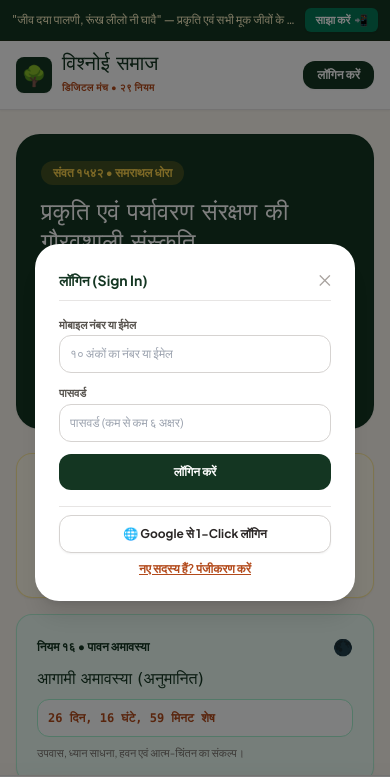
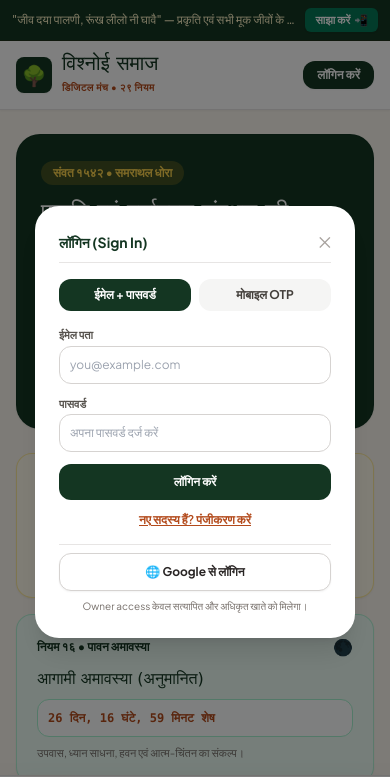
Before and after one commit to jaigodara/YOURWEBSITE, a plain HTML site: page index.html in a window 390 px wide. Both pictures are taken after a click on the button "लॉगिन करें". Shown: the top 777 px of the page. Drawn offline with nearby package versions, Linux system fonts and the light colour scheme; no server answers; a web font is replaced by a local one.

Commit message:
Add simple email, phone OTP, and Google login options

```diff
--- a/index.html
+++ b/index.html
@@ -387,30 +387,39 @@
         <h3 class="font-bold text-sm text-forest" id="authTitle">लॉगिन (Sign In)</h3>
         <button onclick="window.BishnoiAuth.closeAuthModal()" class="text-stone-400 hover:text-black">✕</button>
       </div>
-      <form onsubmit="window.BishnoiAuth.handleAuthSubmit(event)" class="space-y-3">
+      <div class="grid grid-cols-2 gap-2">
+        <button type="button" id="emailLoginTab" onclick="window.BishnoiAuth.setLoginMethod('email')" class="py-2 rounded-xl bg-forest text-white text-xs font-bold">ईमेल + पासवर्ड</button>
+        <button type="button" id="phoneLoginTab" onclick="window.BishnoiAuth.setLoginMethod('phone')" class="py-2 rounded-xl bg-stone-100 text-stone-700 text-xs font-bold">मोबाइल OTP</button>
+      </div>
+      <form id="emailLoginForm" onsubmit="window.BishnoiAuth.handleAuthSubmit(event)" class="space-y-3">
         <div id="nameRow" class="hidden">
           <label class="block text-[11px] font-semibold text-stone-600 mb-0.5">पूरा नाम</label>
           <input type="text" id="loginName" placeholder="अपना नाम दर्ज करें" class="w-full p-2.5 text-xs border border-stone-300 rounded-xl">
         </div>
         <div>
-          <label class="block text-[11px] font-semibold text-stone-600 mb-0.5">मोबाइल नंबर या ईमेल</label>
-          <input type="text" id="loginIdentifier" required placeholder="१० अंकों का नंबर या ईमेल" class="w-full p-2.5 text-xs border border-stone-300 rounded-xl">
+          <label class="block text-[11px] font-semibold text-stone-600 mb-0.5">ईमेल पता</label>
+          <input type="email" id="loginIdentifier" required autocomplete="username" placeholder="you@example.com" class="w-full p-2.5 text-xs border border-stone-300 rounded-xl">
         </div>
         <div>
           <label class="block text-[11px] font-semibold text-stone-600 mb-0.5">पासवर्ड</label>
-          <input type="password" id="loginPass" required minlength="6" placeholder="पासवर्ड (कम से कम ६ अक्षर)" class="w-full p-2.5 text-xs border border-stone-300 rounded-xl">
+          <input type="password" id="loginPass" required minlength="6" autocomplete="current-password" placeholder="अपना पासवर्ड दर्ज करें" class="w-full p-2.5 text-xs border border-stone-300 rounded-xl">
         </div>
-        <button type="submit" id="authSubmitBtn" class="w-full py-2.5 bg-forest text-white rounded-xl text-xs font-semibold hover:bg-emerald-950 transition">
-          लॉगिन करें
-        </button>
+        <button type="submit" id="authSubmitBtn" class="w-full py-2.5 bg-forest text-white rounded-xl text-xs font-semibold hover:bg-emerald-950 transition">लॉगिन करें</button>
+        <button type="button" onclick="window.BishnoiAuth.toggleAuthMode()" id="authToggleBtn" class="text-xs text-terracotta underline font-semibold block w-full">नए सदस्य हैं? पंजीकरण करें</button>
       </form>
+      <div id="phoneLoginForm" class="hidden space-y-3">
+        <p class="text-[11px] leading-relaxed text-stone-600">अपने मोबाइल पर SMS verification code पाने के लिए देश कोड सहित नंबर दर्ज करें, जैसे +919876543210।</p>
+        <input type="tel" id="phoneLoginNumber" inputmode="tel" autocomplete="tel" placeholder="+91 98765 43210" class="w-full p-2.5 text-xs border border-stone-300 rounded-xl">
+        <button type="button" id="sendPhoneCodeBtn" onclick="window.BishnoiAuth.sendPhoneCode()" class="w-full py-2.5 bg-forest text-white rounded-xl text-xs font-semibold">OTP भेजें</button>
+        <div id="phoneCodeRow" class="hidden space-y-2">
+          <input type="text" id="phoneLoginCode" inputmode="numeric" autocomplete="one-time-code" maxlength="6" placeholder="SMS verification code" class="w-full p-2.5 text-xs border border-stone-300 rounded-xl">
+          <button type="button" onclick="window.BishnoiAuth.verifyPhoneCode()" class="w-full py-2.5 bg-forest text-white rounded-xl text-xs font-semibold">OTP सत्यापित करें</button>
+        </div>
+        <div id="phoneRecaptcha" class="flex justify-center"></div>
+      </div>
       <div class="pt-2 border-t border-stone-200 space-y-2 text-center">
-        <button type="button" onclick="window.BishnoiAuth.signInWithGoogle()" class="w-full py-2.5 bg-white text-stone-800 border border-stone-300 rounded-xl text-xs font-bold shadow-sm hover:bg-stone-50 transition">
-          🌐 Google से 1-Click लॉगिन
-        </button>
-        <button onclick="window.BishnoiAuth.toggleAuthMode()" id="authToggleBtn" class="text-xs text-terracotta underline font-semibold block w-full">
-          नए सदस्य हैं? पंजीकरण करें
-        </button>
+        <button type="button" onclick="window.BishnoiAuth.signInWithGoogle()" class="w-full py-2.5 bg-white text-stone-800 border border-stone-300 rounded-xl text-xs font-bold shadow-sm hover:bg-stone-50 transition">🌐 Google से लॉगिन</button>
+        <p class="text-[10px] text-stone-500">Owner access केवल सत्यापित और अधिकृत खाते को मिलेगा।</p>
       </div>
     </div>
   </div>
```
